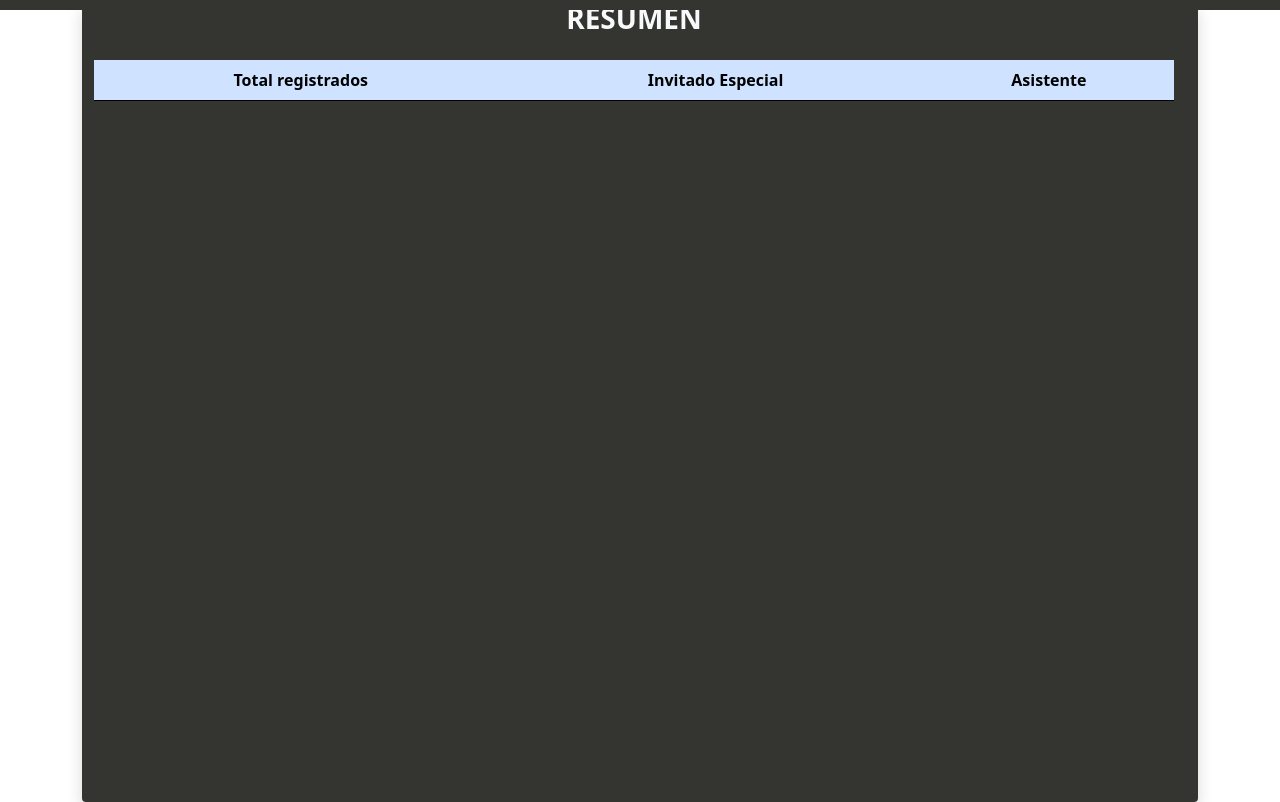
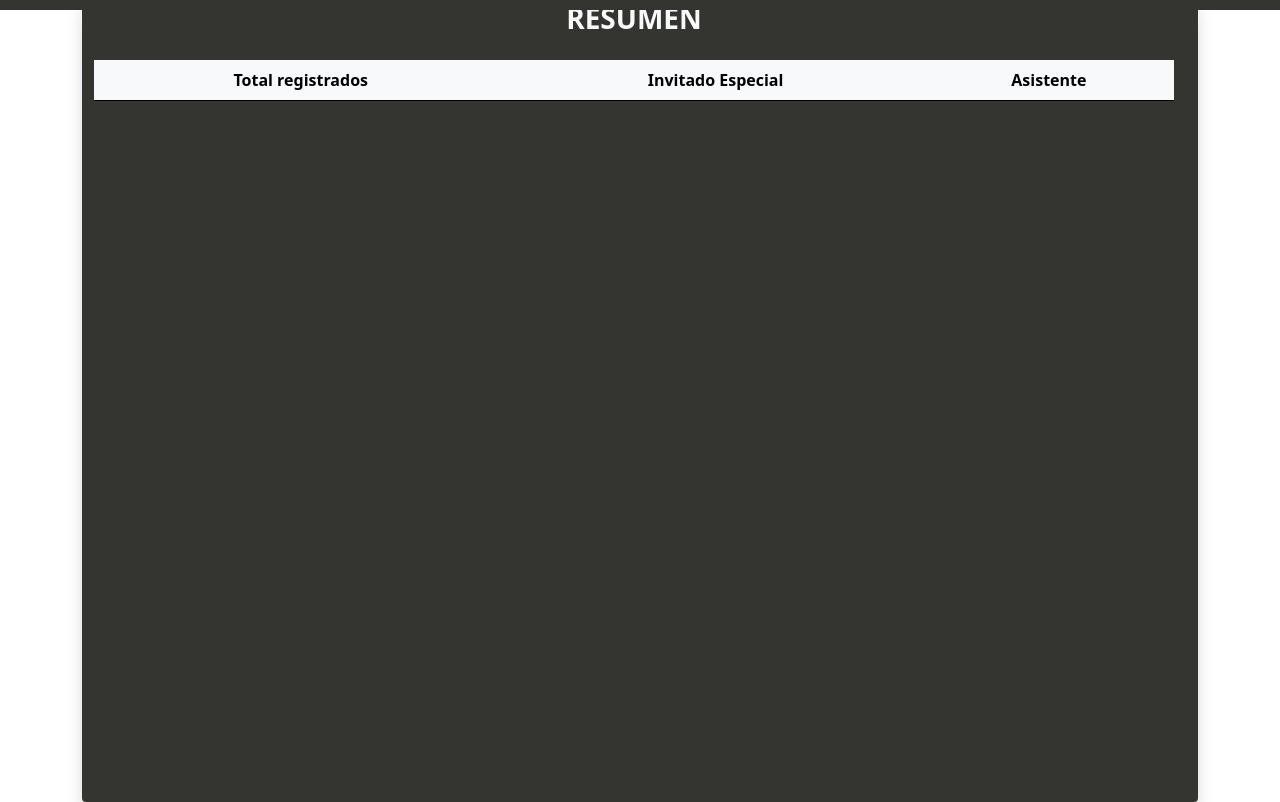
Before and after one commit to SebastianRG16/donaciones, a Django app: page /Resumen/ in a window 1280 px wide. Shown: the part 46-848 px from the top of the page. Run offline with Django 4.2, Linux system fonts and the light colour scheme; a user stored in the database is signed in; lists and menus that the app fills with data are empty.

Commit message:
tabla light

```diff
--- a/mainSistema/templates/Resumen.html
+++ b/mainSistema/templates/Resumen.html
@@ -31,7 +31,7 @@
             <h3 class="login-heading mb-4 text-center text-light fw-bold mb-2">RESUMEN</h3>
             <div class="table-responsive">
 
-              <table class="table table-primary">
+              <table class="table table-light table-hover">
                 <thead>
                   <tr class="text-center">
                     <th scope="col">Total registrados</th>
```
